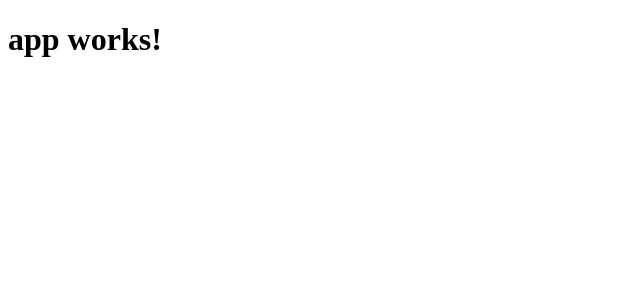
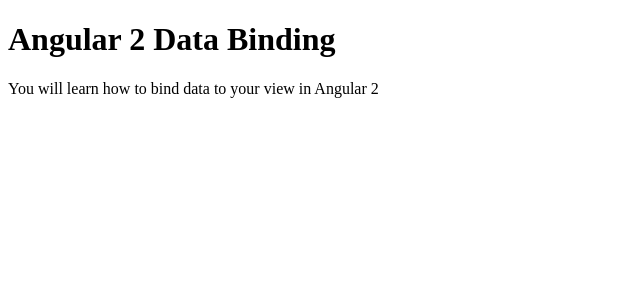
Before and after one commit to TanveerSehgal/ng2-data-binding, an Angular app: page / in a window 1280 px wide. Shown: the top 300 px of the page, without its empty margins (0-640 px from the left). Built offline with nearby package versions, Linux system fonts and the light colour scheme.

Commit message:
Basic interpolation

```diff
--- a/src/app/app.component.html
+++ /dev/null
@@ -1,3 +0,0 @@
-<h1>
-  {{title}}
-</h1>
--- a/src/app/app.component.ts
+++ b/src/app/app.component.ts
@@ -1,10 +1,11 @@
-import { Component } from '@angular/core';
+import {Component} from '@angular/core';
 
 @Component({
-  selector: 'app-root',
-  templateUrl: './app.component.html',
-  styleUrls: ['./app.component.css']
+    selector: 'app-root',
+    template: `<h1>{{title}}</h1> <div>{{purpose}}</div>`,
+    styleUrls: ['./app.component.css']
 })
 export class AppComponent {
-  title = 'app works!';
+    title = 'Angular 2 Data Binding';
+    purpose = 'You will learn how to bind data to your view in Angular 2';
 }
--- a/src/index.html
+++ b/src/index.html
@@ -2,7 +2,7 @@
 <html>
 <head>
   <meta charset="utf-8">
-  <title>BindData</title>
+  <title>Angular 2 Data Binding</title>
   <base href="/">
 
   <meta name="viewport" content="width=device-width, initial-scale=1">
```
Also changed, not shown: 1 other file (tests, documents, lock files or other folders).
